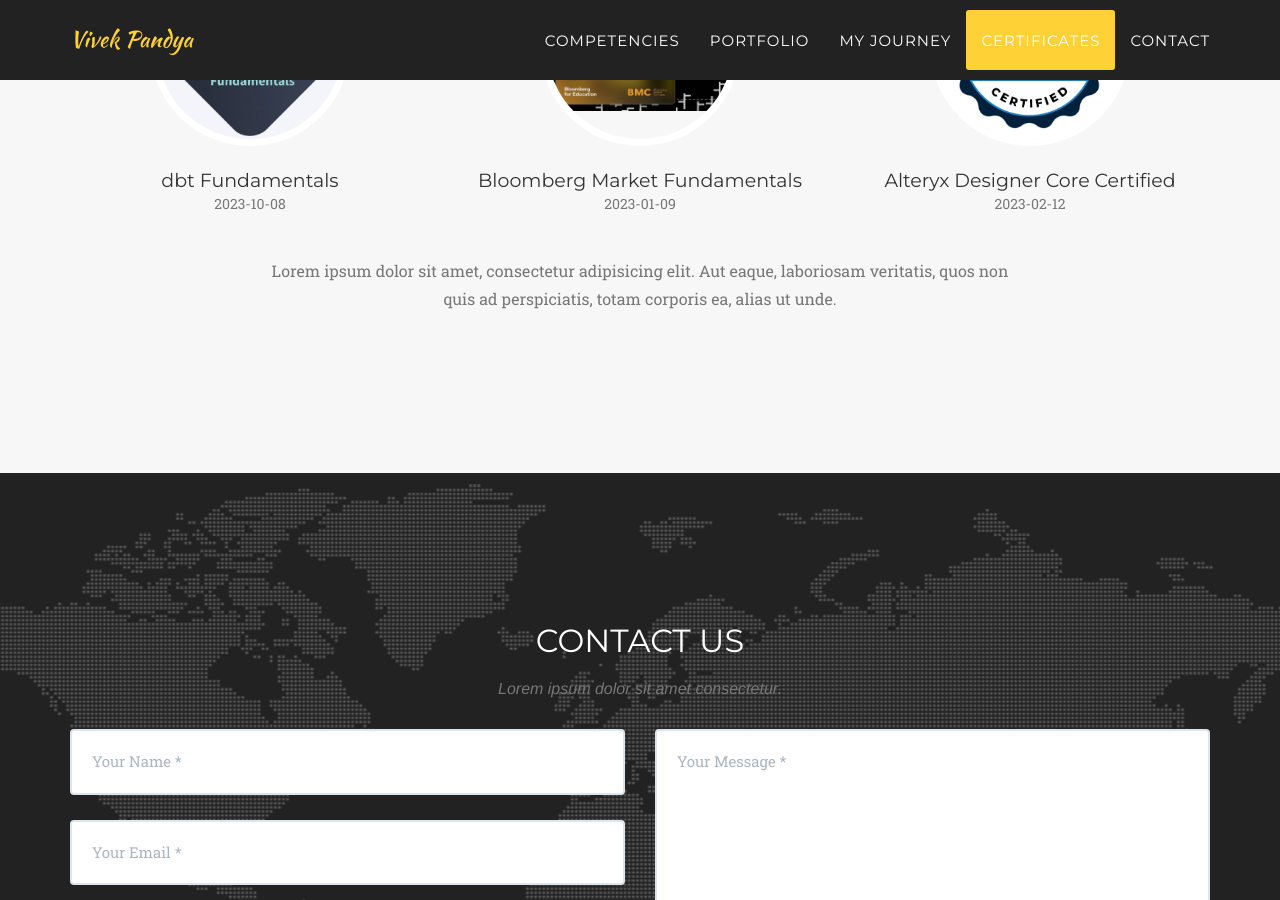
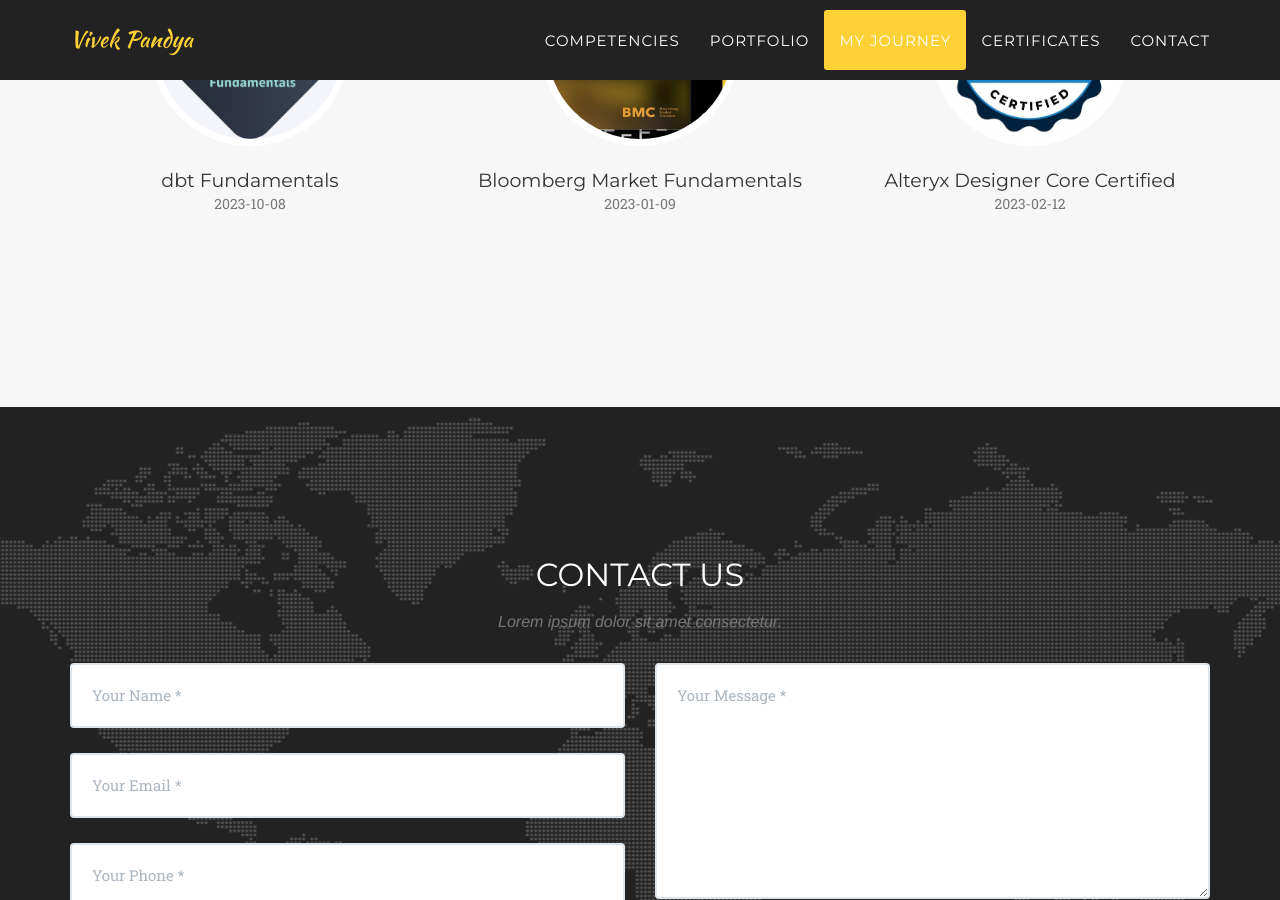
Before and after one commit to vivekp1705/vivekpandya, a Jekyll site: the page built from index.html, in a window 1280 px wide and 900 px high, scrolled down 5168 px. Built offline with Jekyll 4.4.1, drawn with Linux system fonts in a browser that asks for light colours; some web fonts are replaced.

Commit message:
adjustet

```diff
--- a/_includes/team.html
+++ b/_includes/team.html
@@ -1,5 +1,5 @@
 <!-- Certifications Section -->
-<section id="team" class="bg-light-gray">
+<section id="teams" class="bg-light-gray">
     <div class="container">
         <div class="row">
             <div class="col-lg-12 text-center">
@@ -9,19 +9,14 @@
         </div>
         <div class="row">
             {% for cert in site.certifications %}
-            <div class="col-sm-4">
+            <div class="col-sm-4 col-xs-6">
                 <div class="team-member">
-                    <img src="img/certifications/{{ cert.pic }}.jpg" class="img-responsive img-circle" alt="">
+                    <img src="img/certifications/{{ cert.pic }}.jpg" style="width: 200px; height: 200px; border-radius: 50%; object-fit: cover;" alt="">
                     <h4>{{ cert.name }}</h4>
                     <p class="text-muted">{{ cert.date }}</p>
                 </div>
             </div>
             {% endfor %}
         </div>
-        <div class="row">
-            <div class="col-lg-8 col-lg-offset-2 text-center">
-                <p class="large text-muted">Lorem ipsum dolor sit amet, consectetur adipisicing elit. Aut eaque, laboriosam veritatis, quos non quis ad perspiciatis, totam corporis ea, alias ut unde.</p>
-            </div>
-        </div>
     </div>
 </section>
```
